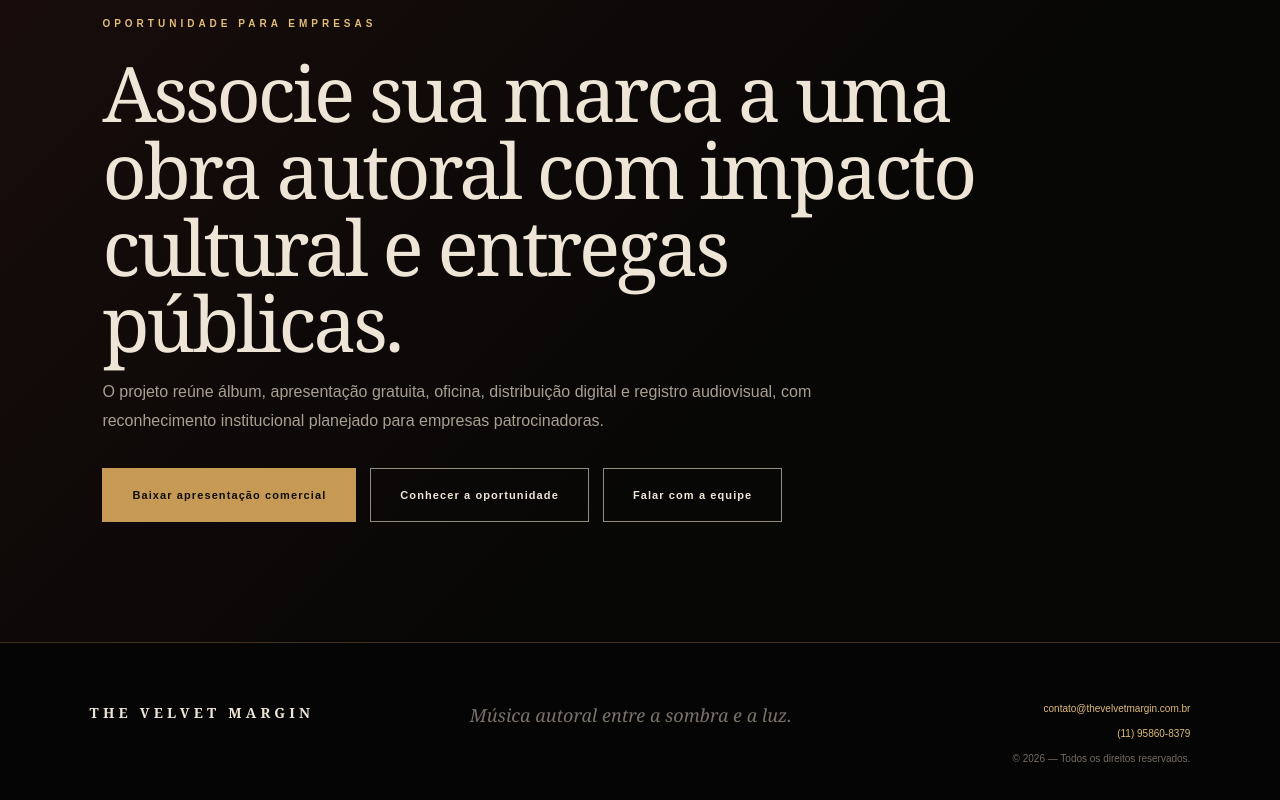
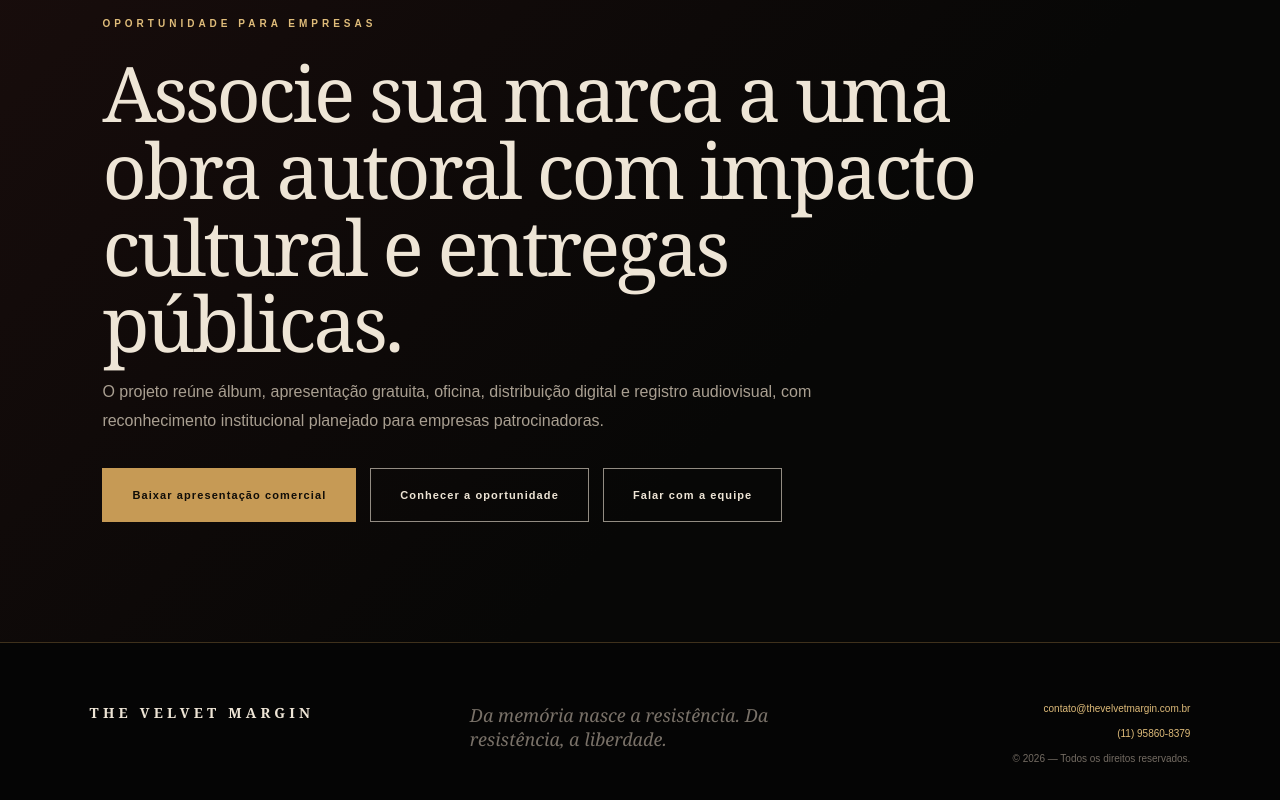
Before and after one commit to tiagoslins/the-velvet-margin, a Next.js app: page / in a window 1280 px wide. Shown: the part 3009-3809 px from the top of the page. Built offline with nearby package versions, Linux system fonts and the light colour scheme.

Commit message:
Atualiza frase do rodapé

```diff
--- a/app/components/SiteShell.tsx
+++ b/app/components/SiteShell.tsx
@@ -48,7 +48,7 @@ export function SiteShell({ children }: { children: React.ReactNode }) {
       {children}
       <footer>
         <Link className="wordmark" href="/">THE VELVET MARGIN</Link>
-        <p>{language === "pt" ? "Música autoral entre a sombra e a luz." : "Original music between shadow and light."}</p>
+        <p>{language === "pt" ? "Da memória nasce a resistência. Da resistência, a liberdade." : "From memory comes resistance. From resistance, freedom."}</p>
         <div><a href="mailto:contato@thevelvetmargin.com.br">contato@thevelvetmargin.com.br</a><a href="https://wa.me/5511958608379" target="_blank" rel="noreferrer">(11) 95860-8379</a><span>© 2026 — {language === "pt" ? "Todos os direitos reservados." : "All rights reserved."}</span></div>
       </footer>
     </LanguageContext.Provider>
```
